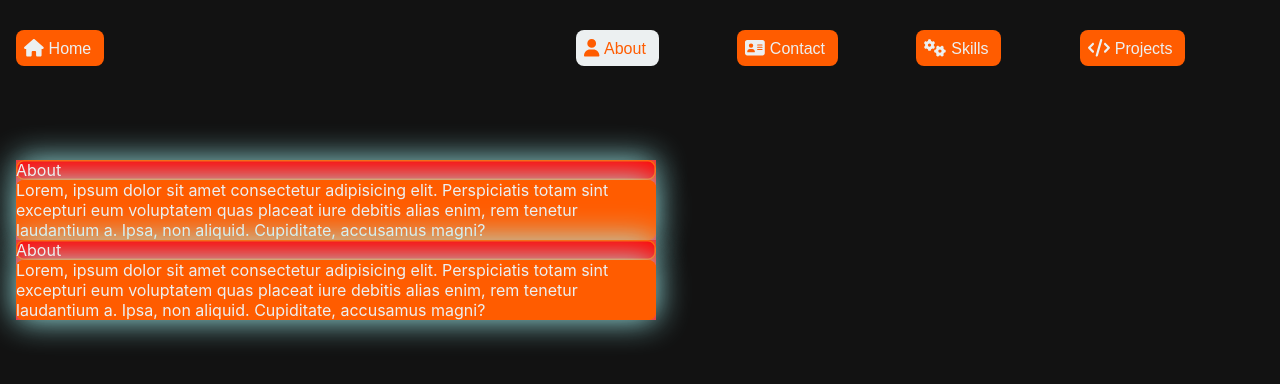
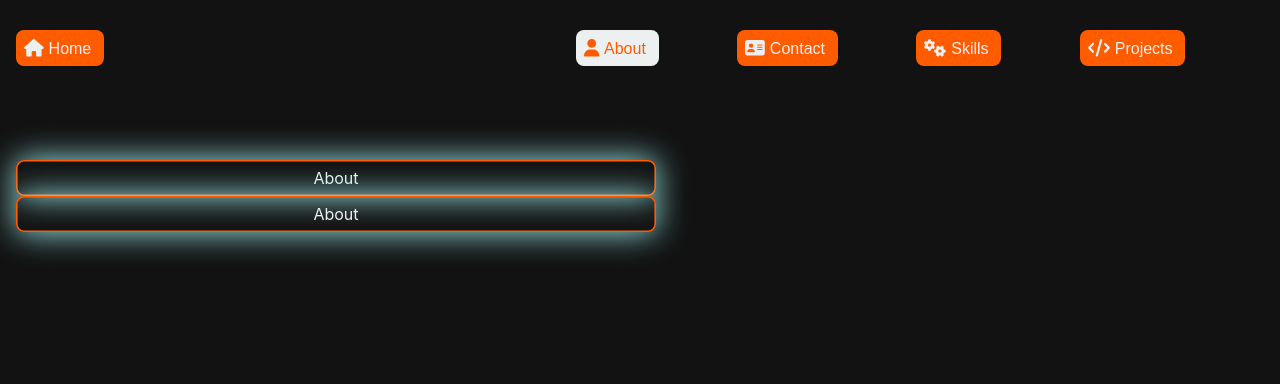
Before and after one commit to RajveerNarang/raghuweb, a React (Vite) app: page /about in a window 1280 px wide. Shown: the top 384 px of the page. Built offline with nearby package versions, Linux system fonts and the light colour scheme.

Commit message:
TODO: animate on click

```diff
--- a/src/Components/AboutComponent/About.jsx
+++ b/src/Components/AboutComponent/About.jsx
@@ -9,7 +9,6 @@ const About = () => {
   return (
 	<div className={`${styles.container}`}>
     <Dropdown data={aboutData.titles} />
-    {/* <Dropdown title='About2' /> */}
   </div>
   )
 }
--- a/src/Components/Basics/Dropdown/dropdown.module.scss
+++ b/src/Components/Basics/Dropdown/dropdown.module.scss
@@ -2,20 +2,36 @@
 
 
 .dropdownContainer {
-	background-color: red;
+	// background-color: red;
+
+	display: flex;
+	justify-content: center;
+	align-items: center;
+	flex-direction: column;
 }
 .dropdownBtn {
 	background-color: transparent;
 	color: $dark-text;
+	width: 100%;
+	text-align: center;
 
 	border-radius: 0.5rem;
-	box-shadow: 0px 0px 2rem $dark-accent, inset 0 0 0 0.1rem $dark-primary;
+	box-shadow: 0 0 2rem $dark-accent, inset 0 0 0 0.1rem $dark-primary;
+	padding: 0.5rem 1rem;
 }
 
 .dropdownContent {
+	position: relative;
+	display: none;
 	background-color: $dark-primary;
 	color: $dark-text;
 
-	border-radius: 0.5rem;
-	box-shadow: 0px 0px 2rem $dark-accent, inset 0 0 0 0.1rem $dark-primary;
+	border-radius: 0 0 0.5rem 0.5rem;
+	box-shadow: 0 0.2rem 2rem $dark-accent, inset 0 0 0 0.1rem $dark-primary;
+	width: 98%;
+	padding: 1rem;
 }
+
+.active {
+	display: block;
+}
```
